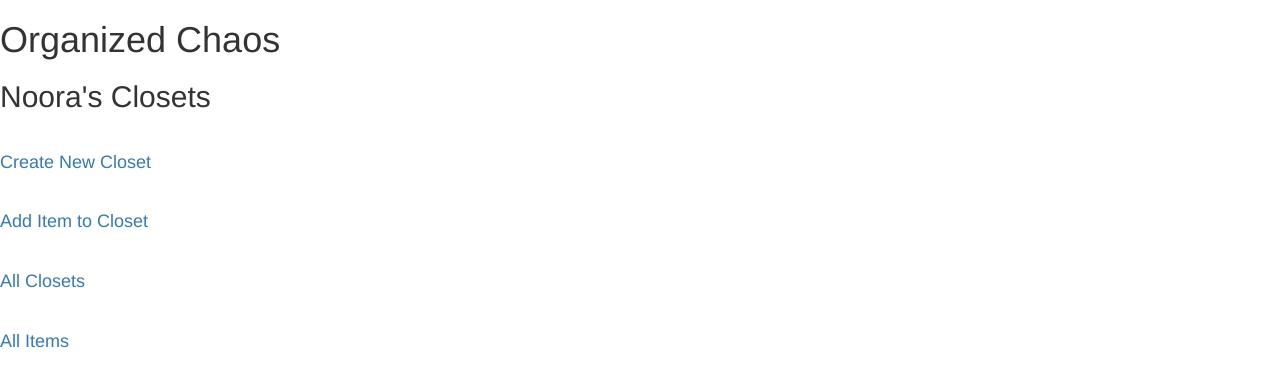
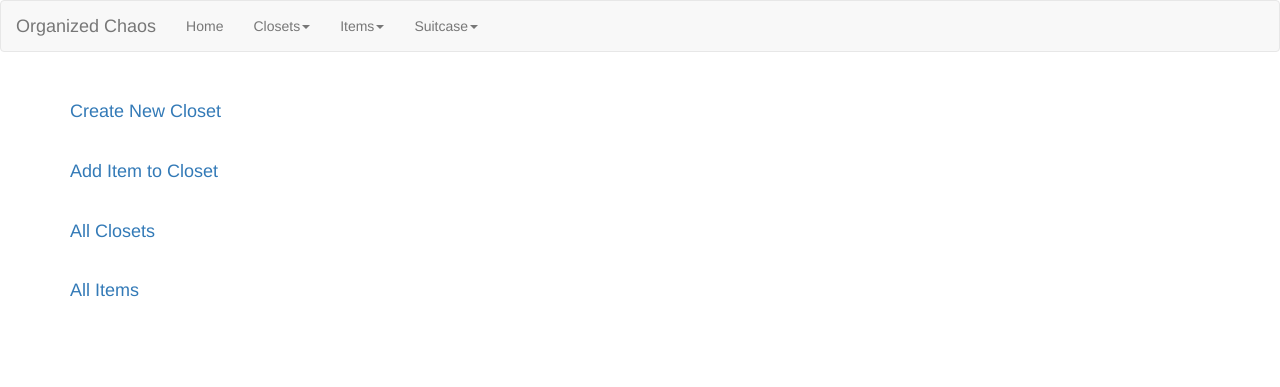
Before and after one commit to nalkoni/Cloud-Closet, a Flask app: page / in a window 1280 px wide. Shown: the top 387 px of the page. Run offline with Flask 2, Linux system fonts and the light colour scheme; some libraries are stand-ins or nearby versions.

Commit message:
Fixed the database update to update item table as well as the applicable item table i.e. item & dress, item & top, item & pant. This will allow expansion of database to be simplified. Tests passing with update. Created a navbar to make it easier to go back and forth through pages.

```diff
--- a/model.py
+++ b/model.py
@@ -1,5 +1,6 @@
 """Models and database functions for Ratings project."""
 from flask_sqlalchemy import SQLAlchemy
+from sqlalchemy import func
 
 # This is the connection to the PostgreSQL database; we're getting this through
 # the Flask-SQLAlchemy helper library. On this, we can find the `session`
@@ -135,6 +136,11 @@ class Item(db.Model):
     color = db.relationship("Color",
                             backref=db.backref("items"))
 
+    def __repr__(self):
+        """Provide helpful representation when printed."""
+
+        return "%d" % (self.item_id)
+
 
 class Dress(db.Model):
     """User's Dresses database"""
--- a/server.py
+++ b/server.py
@@ -1,6 +1,7 @@
 """closet application"""
 import os
 from jinja2 import StrictUndefined
+from sqlalchemy import func
 
 from flask import Flask, render_template, request, flash, redirect, url_for, session, send_from_directory
 from flask_debugtoolbar import DebugToolbarExtension
@@ -124,7 +125,6 @@ def uploaded_file():
         uploaded_file.save(os.path.join(app.config['UPLOAD_FOLDER'], filename))
 
     image_path = "/static/images/" + filename
-
     color = request.form.get('color')
     closet = request.form.get('closet')
     size = request.form.get('size')
@@ -132,20 +132,33 @@ def uploaded_file():
     notes = request.form.get('notes')
     item_type = request.form.get('item_type')
 
+    #Handle case for when item_type is pant
     if item_type == '1':
-        new_dress = Item(i_type_id=item_type, closet_id=closet, notes=notes, i_category_id=category, size_id=size, color_id=color, image_filepath=image_path)
-        db.session.add(new_dress)
+        new_item_pants = Item(i_type_id=item_type, closet_id=closet, notes=notes, i_category_id=category, size_id=size, color_id=color, image_filepath=image_path)
+        result = db.session.query(func.max(Item.item_id)).one()
+        max_id = int(result[0])
+        new_pants = Pant(item_id=max_id)
+        db.session.add_all([new_item_pants, new_pants])
         db.session.commit()
 
+    #Handle case for when item_type is dress
     if item_type == '2':
-        new_top = Item(closet_id=closet, notes=notes, i_category_id=category, size_id=size, color_id=color, image_filepath=image_path)
-        db.session.add(new_top)
+        new_item_dress = Item(i_type_id=item_type, closet_id=closet, notes=notes, i_category_id=category, size_id=size, color_id=color, image_filepath=image_path)
+        result = db.session.query(func.max(Item.item_id)).one()
+        max_id = int(result[0])
+        new_dress = Dress(item_id=max_id)
+        db.session.add_all([new_item_dress, new_dress])
         db.session.commit()
 
+    #Handle case for when item_type is top
     if item_type == '3':
-        new_pants = Item(closet_id=closet, notes=notes, i_category_id=category, size_id=size, color_id=color, image_filepath=image_path)
-        db.session.add(new_pants)
+        new_item_top = Item(i_type_id=item_type, closet_id=closet, notes=notes, i_category_id=category, size_id=size, color_id=color, image_filepath=image_path)
+        result = db.session.query(func.max(Item.item_id)).one()
+        max_id = int(result[0])
+        new_top = Top(item_id=max_id)
+        db.session.add(new_item_top, new_top)
         db.session.commit()
+
 
     return redirect("/closets")
 
--- a/templates/add_closet_form.html
+++ b/templates/add_closet_form.html
@@ -1,7 +1,7 @@
 {% extends 'base.html' %}
 
 {% block content %}
-
+<h2>Add A Closet</h2><br>
 <form actions="createcloset" method="POST">
 
     <div class='create-closet'>
--- a/templates/base.html
+++ b/templates/base.html
@@ -2,7 +2,12 @@
 <html>
 <head>
     <title>Organized Chaos</title>
-    <link rel="stylesheet" href="https://maxcdn.bootstrapcdn.com/bootstrap/3.3.7/css/bootstrap.min.css" integrity="sha384-BVYiiSIFeK1dGmJRAkycuHAHRg32OmUcww7on3RYdg4Va+PmSTsz/K68vbdEjh4u" crossorigin="anonymous">
+    <meta charset="utf-8">
+    <meta name="viewport" content="width=device-width, initial-scale=1">
+    <link rel="stylesheet" href="http://maxcdn.bootstrapcdn.com/bootstrap/3.3.7/css/bootstrap.min.css">
+    <script src="https://ajax.googleapis.com/ajax/libs/jquery/1.12.4/jquery.min.js"></script>
+    <script src="http://maxcdn.bootstrapcdn.com/bootstrap/3.3.7/js/bootstrap.min.js"></script>
+
     {% with messages = get_flashed_messages() %}
         {% if messages %}
             <ul class=flashes>
@@ -15,11 +20,38 @@
 
 </head>
 <body>
-<h1>Organized Chaos</h1>
- {% block content %}
+<nav class="navbar navbar-default">
+  <div class="container-fluid">
+    <div class="navbar-header">
+      <a class="navbar-brand" href="/">Organized Chaos</a>
+    </div>
+    <ul class="nav navbar-nav">
+      <li><a href="/">Home</a></li>
+      <li class="dropdown"><a class="dropdown-toggle" data-toggle="dropdown" href="#">Closets<span class="caret"></span></a>
+        <ul class="dropdown-menu">
+          <li><a href="/createcloset">Create a Closet</a></li>
+          <li><a href="/closets">View Closets</a></li>
+        </ul>
+      </li>
+      <li class="dropdown"><a class="dropdown-toggle" data-toggle="dropdown" href="#">Items<span class="caret"></span></a>
+        <ul class="dropdown-menu">
+          <li><a href="/allitems">View All Items</a></li>
+          <li><a href="/addItem">Add An Item</a></li>
+        </ul>
+      </li>
+      <li class="dropdown"><a class="dropdown-toggle" data-toggle="dropdown" href="#">Suitcase<span class="caret"></span></a>
+        <ul class="dropdown-menu">
+          <li><a href="#">Pack A Suitcase</a></li>
+          <li><a href="#">View All Suitcases</a></li>
+        </ul>
+      </li>
+    </ul>
+  </div>
+</nav>
+<div class="container">
+{% block content %}
 {% endblock %}
+</div>
 
-<script src="https://code.jquery.com/jquery-2.1.4.min.js"></script>
-<script src="https://maxcdn.bootstrapcdn.com/bootstrap/3.3.4/js/bootstrap.min.js"></script>
 </body>
 </html>
--- a/templates/homepage.html
+++ b/templates/homepage.html
@@ -1,8 +1,5 @@
 {% extends 'base.html' %}
 {% block content %}
-    <div id="homepage-block">
-        <h2 id="homepage-title">Noora's Closets</h2>
-    </div>
     <br>
     <div>
         <h4><a href="/createcloset">Create New Closet</a></h4>
```
Also changed, not shown: 3 other files.
